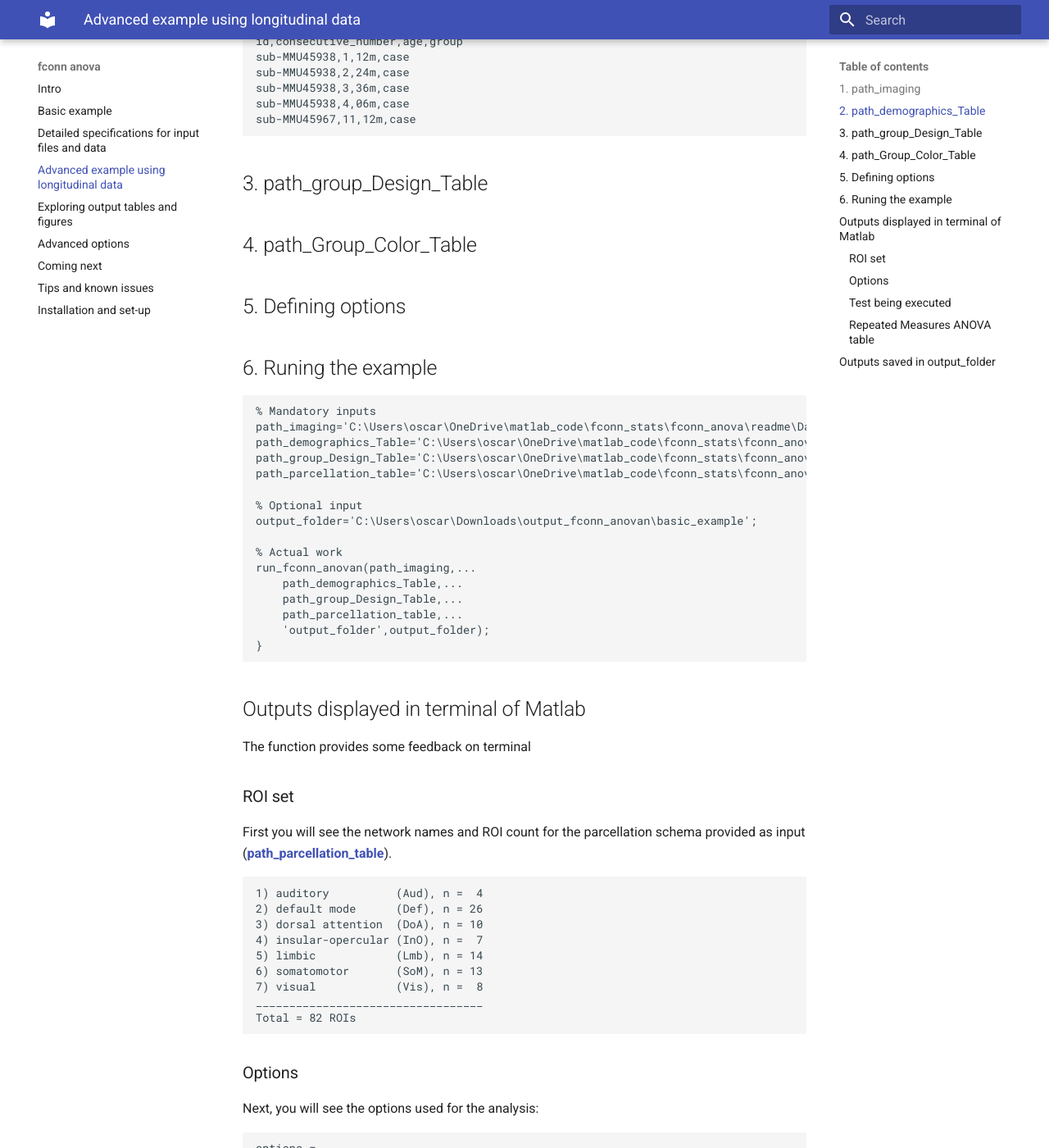
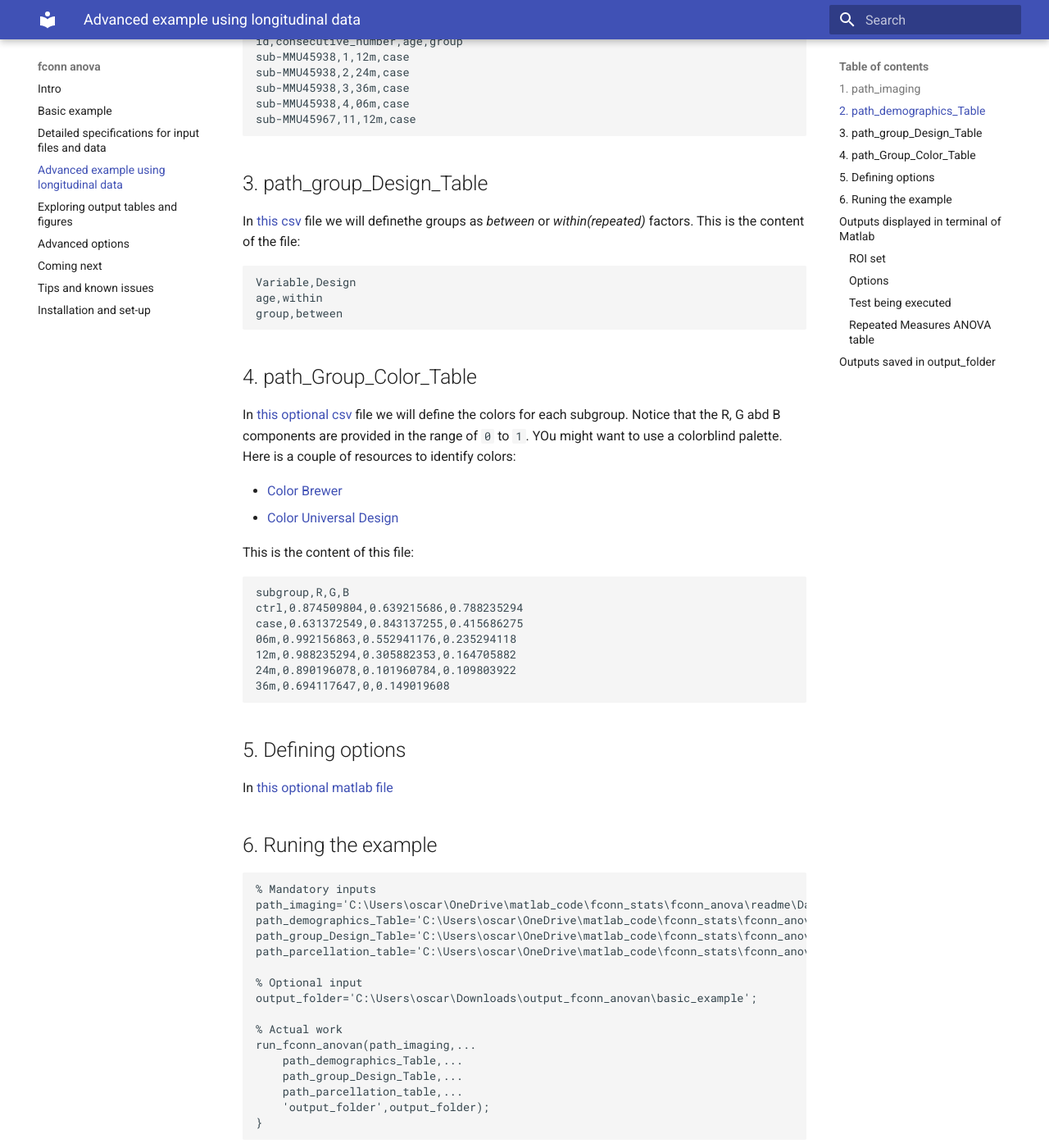
Before and after one commit to omiranda/fconn_anova, an MkDocs documentation site: the page built from docs/advanced_example/advanced_example.md, in a window 1280 px wide and 1400 px high, scrolled down 1118 px. Shown: the whole window at 82% size. Built offline with MkDocs 1.6.1 and Material for MkDocs 9.7.7, drawn with Linux system fonts in a browser that asks for light colours; old or Windows-style settings are respelled for this version of MkDocs.

Commit message:
Update advanced_example.md

````diff
--- a/docs/advanced_example/advanced_example.md
+++ b/docs/advanced_example/advanced_example.md
@@ -30,9 +30,36 @@ sub-MMU45967,11,12m,case
 
 ## 3. path_group_Design_Table
 
+In [this csv](./Group_Design_Table.csv) file we will definethe groups as *between* or *within(repeated)* factors. This is the content of the file:
+
+```
+Variable,Design
+age,within
+group,between
+```
+
 ## 4. path_Group_Color_Table
 
+In [this optional csv](./Group_Design_Table.csv) file we will define the colors for each subgroup. Notice that the R, G abd B components are provided in the range of `0` to `1`. YOu might want to use a colorblind palette. Here is a couple of resources to identify colors:
+
+- [Color Brewer](https://colorbrewer2.org/)
+- [Color Universal Design](https://jfly.uni-koeln.de/color/)
+
+
+This is the content of this file:
+```
+subgroup,R,G,B
+ctrl,0.874509804,0.639215686,0.788235294
+case,0.631372549,0.843137255,0.415686275
+06m,0.992156863,0.552941176,0.235294118
+12m,0.988235294,0.305882353,0.164705882
+24m,0.890196078,0.101960784,0.109803922
+36m,0.694117647,0,0.149019608
+```
+
 ## 5. Defining options
+
+In [this optional matlab file](./define_options.m)
 
 ## 6. Runing the example
 ```
````
